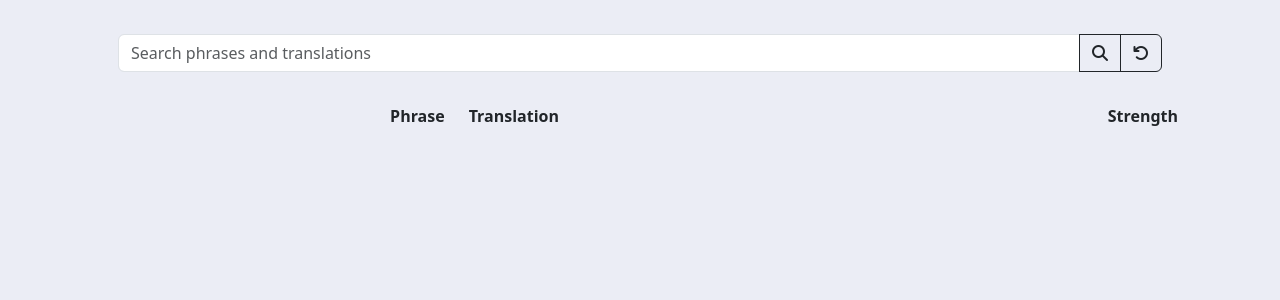
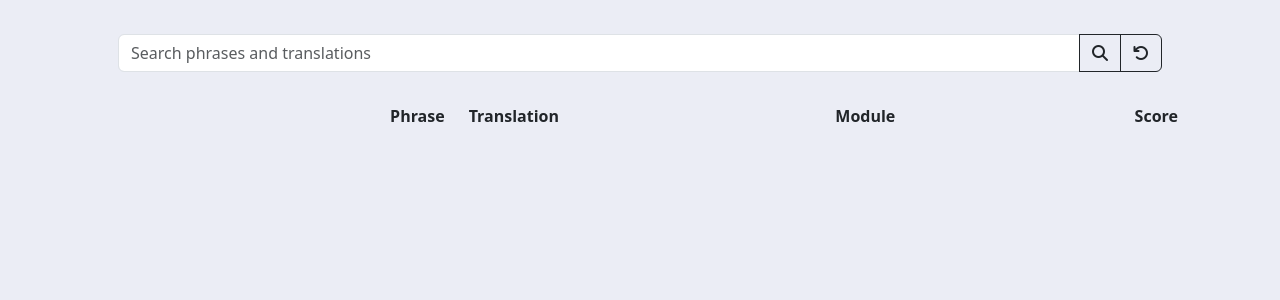
Before and after one commit to Inu-Oh/frendj, a Django app: template frendj/templates/frendj/glossary.html in a window 1280 px wide. Shown: the part 166-466 px from the top of the page. Run offline with Django 4.2, Linux system fonts and the light colour scheme; the template is opened without the code that fills it, so the values that code supplies are empty.

Commit message:
separate info from last collumn in glossary to two more concise and easier to understand columns

```diff
--- a/frendj/templates/frendj/glossary.html
+++ b/frendj/templates/frendj/glossary.html
@@ -47,11 +47,9 @@
     <div class="container">
         <div class="row pb-2">
             <div class="col-4 text-end fw-bold">Phrase</div>
-            <div class="col-5 text-start fw-bold">Translation</div>
-            <div class="col-3 text-end fw-bold">
-                {% if strength_data.learned|length < phrase_count %}Link to Course / {% endif %}
-                Strength
-            </div>
+            <div class="col-4 text-start fw-bold">Translation</div>
+            <div class="col-2 text-start fw-bold">Module</div>
+            <div class="col-2 text-end fw-bold">Score</div>
         </div>
     </div>
 
@@ -62,15 +60,28 @@
         </div>
         {% else %}
 
-        {% if phrase_data %}{% for phrase in phrase_data %}{% if phrase.language == "French" %}
+        {% if phrase_data %}
+        {% for phrase in phrase_data %}
+        {% if phrase.language == "French" %}
         <div class="row pb-3">
             <div class="col-4 text-end">{{ phrase.phrase }} </div>
-            <div class="col-5 text-start">
+            <div class="col-4 text-start">
                 {% for translation in phrase.translations %}
                     &raquo; {{ translation }} <br>
                 {% endfor %}
             </div>
-            <div class="col-3 text-end">
+            <div class="col-2 text-start">
+                {% if phrase.learned %}
+                    <small>{{ phrase.module }}</small>
+                {% else %}
+                    <small><a href="{% url 'frendj:learn' phrase.module_id %}"
+                        class="text-decoration-none link-style">
+                        {{ phrase.module }}
+                    </a></small>
+                {% endif %}
+            </div>
+            <div class="col-2 text-end">
+                <small>
                 {% if phrase.learned %}
                     {% if phrase.strength > 90 %}Excellent
                     {% elif phrase.strength > 80 %}Amazing
@@ -78,9 +89,9 @@
                     {% elif phrase.strength > 40 %}Good
                     {% else %}Keep at it {% endif %}
                 {% else %}
-                    <a href="{% url 'frendj:learn' phrase.module_id %}"
-                        class="text-decoration-none link-style">Learn in Module: {{ phrase.module }}</a>
+
                 {% endif %}
+                </small>
             </div>
         </div>
         {% endif %}{% endfor %}{% endif %}
```
